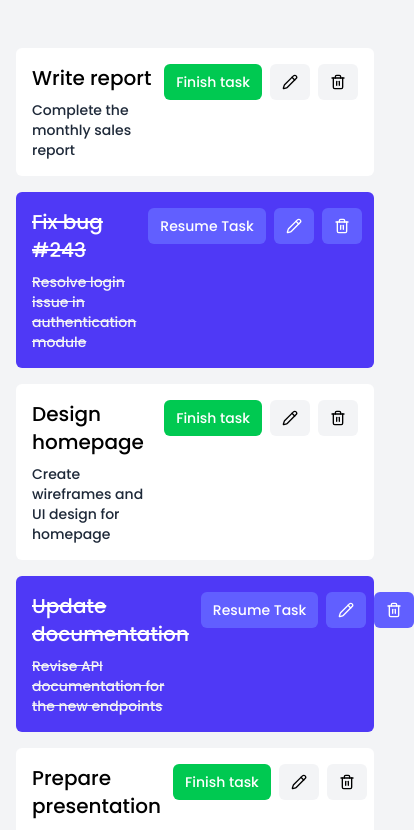
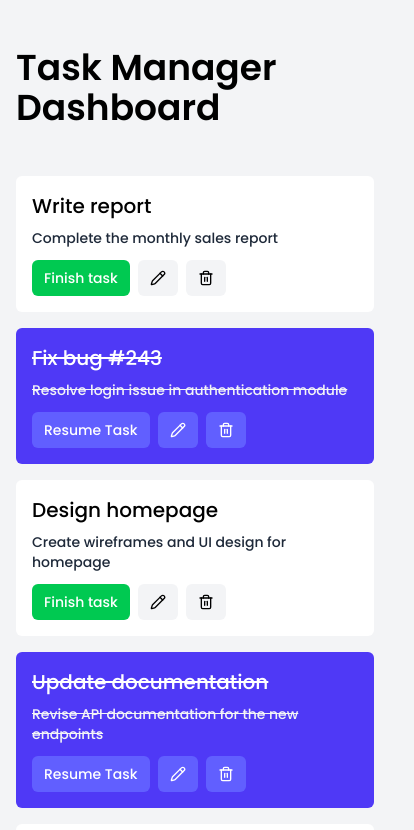
Before and after one commit to filipknias/task-manager-dashboard, a React (Vite) app: page / in a window 390 px wide. Shown: the top 830 px of the page, 414 px wide, since content can reach past the window. Built offline with nearby package versions, Linux system fonts and the light colour scheme.

Commit message:
input and textarea components

```diff
--- a/src/App.tsx
+++ b/src/App.tsx
@@ -6,6 +6,7 @@ export default function App() {
 
     return (
         <div className="container mx-auto px-4 py-12">
+            <h1 className="font-semibold text-4xl mb-12">Task Manager Dashboard</h1>
             <TasksList tasks={tasks} />
         </div>
     )
--- /dev/null
+++ b/src/components/Input.tsx
@@ -0,0 +1,12 @@
+import clsx from "clsx";
+
+type InputProps = React.ComponentPropsWithoutRef<'input'>;
+
+export default function Input({ children, className, ...restProps }: InputProps) {
+    return (
+        <input
+            className={clsx("px-3 py-1 block rounded-md border border-gray-200 w-full", className)}
+            {...restProps}
+        />
+    )
+}
--- /dev/null
+++ b/src/components/Textarea.tsx
@@ -0,0 +1,12 @@
+import clsx from "clsx";
+
+type TextareaProps = React.ComponentPropsWithoutRef<'textarea'>;
+
+export default function Textarea({ children, className, ...restProps }: TextareaProps) {
+    return (
+        <textarea
+            className={clsx("px-3 py-1 block rounded-md border border-gray-200 resize-none w-full", className)}
+            {...restProps}
+        ></textarea>
+    )
+}
--- a/src/features/tasks/components/TaskCard.tsx
+++ b/src/features/tasks/components/TaskCard.tsx
@@ -6,6 +6,8 @@ import StandaloneIconButton from "@/components/StandaloneIconButton";
 import { useTasksStore } from "@/store/store";
 import { useRef, useState } from "react";
 import useClickOutside from "../hooks/useClickOutside";
+import Input from "@/components/Input";
+import Textarea from "@/components/Textarea";
 
 type TaskCardProps = {
     id: string;
@@ -25,24 +27,24 @@ export default function TaskCard({ id, title, description, status }: TaskCardPro
 
     return (
         <div className={clsx("p-4 rounded-md relative", status === "in-progress" ? "bg-white" : "bg-indigo-600")}>
-            <div className="flex items-start justify-between gap-3">
-                <div className="flex-1">
+            <div className="flex items-start justify-between flex-wrap gap-3">
+                <div className="lg:flex-1">
                     {isEditing ? (
                         <div className="w-full max-w-md" ref={editingAreaRef}>
-                            <input
+                            <Input
                                 type="text"
-                                className={clsx("px-3 py-1 block rounded-md border border-gray-200 mb-2 w-full", status === "in-progress" ? "text-black" : "text-white")}
+                                className={clsx("mb-2", status === "in-progress" ? "text-black" : "text-white")}
                                 placeholder="Edit task title"
                                 value={title}
                                 onChange={(e) => updateTask(id, { title: e.target.value })}
                             />
-                            <textarea
-                                className={clsx("px-3 py-1 block rounded-md border border-gray-200 resize-none w-full", status === "in-progress" ? "text-black" : "text-white")}
+                            <Textarea
+                                className={clsx(status === "in-progress" ? "text-black" : "text-white")}
                                 placeholder="Edit task description"
                                 value={description}
                                 onChange={(e) => updateTask(id, { description: e.target.value })}
                                 rows={3}
-                            ></textarea>
+                            ></Textarea>
                         </div>
                     ) : (
                         <>
```
Also changed, not shown: 1 other file (tests, documents, lock files or other folders).
